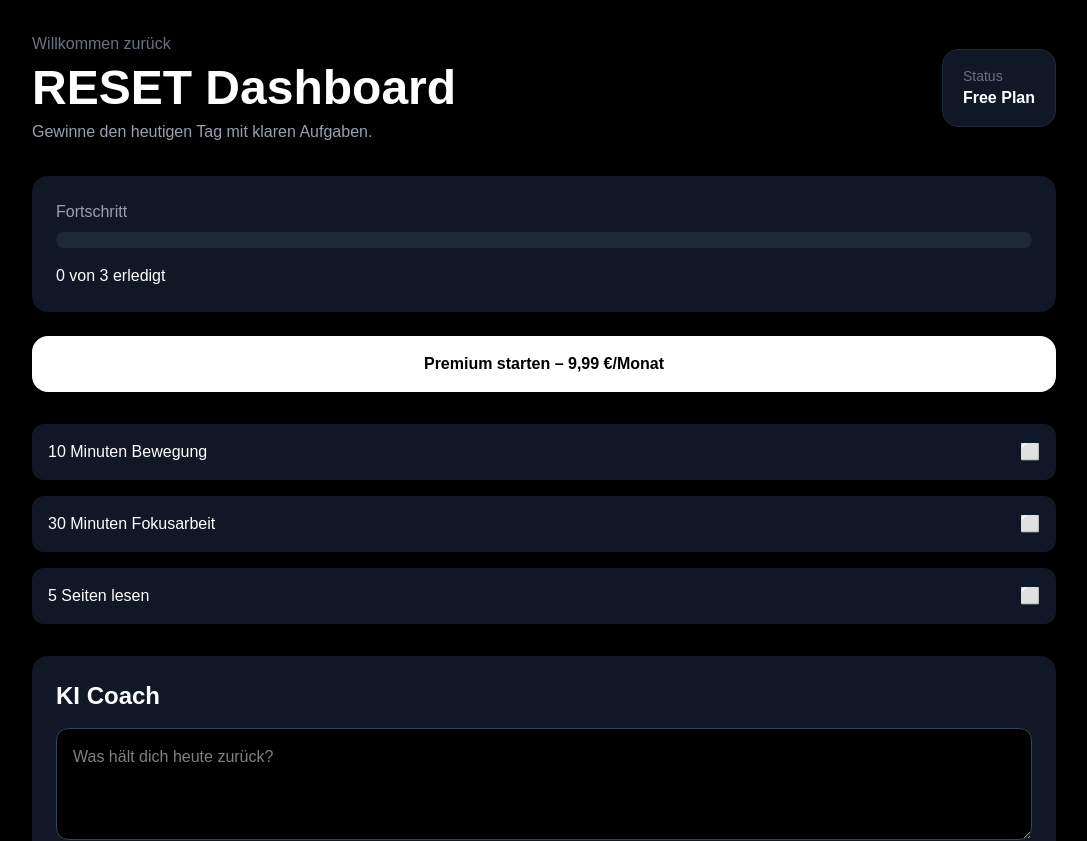
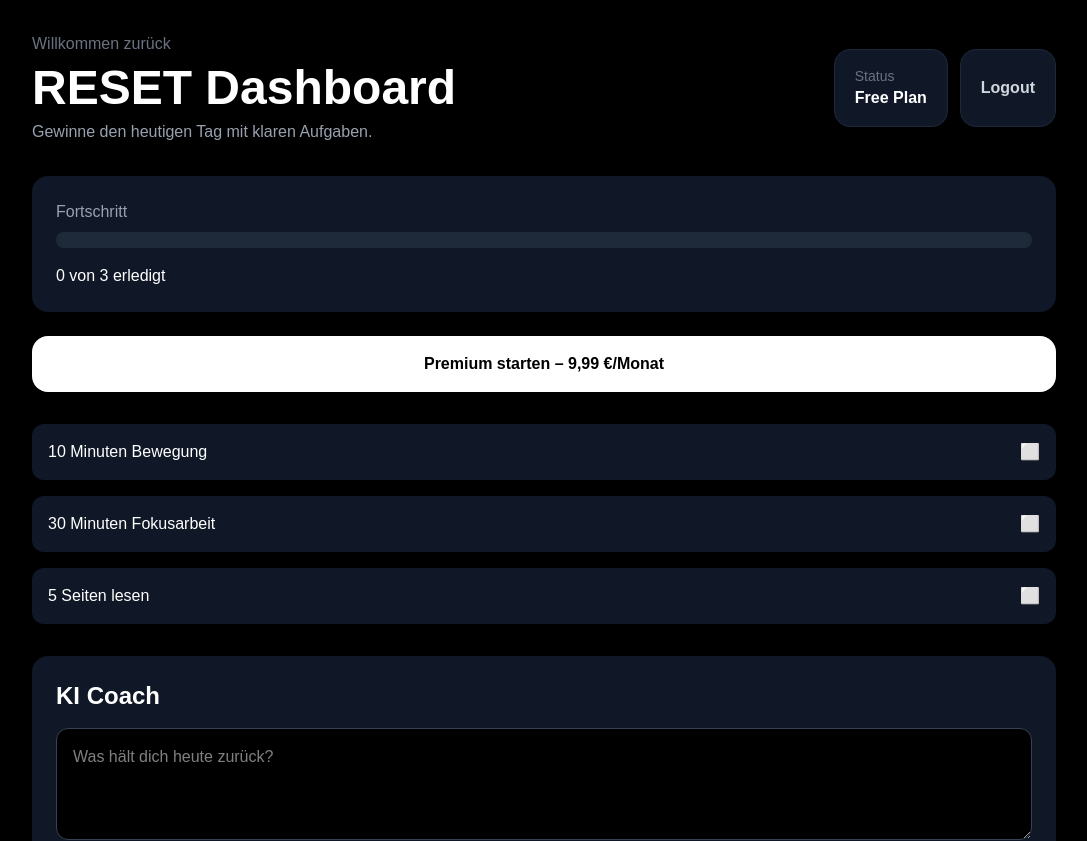
Before and after one commit to niklasgorbatschow06-a11y/reset-app, a Next.js app: page /dashboard in a window 1280 px wide. Shown: the top 841 px of the page, without its empty margins (96-1183 px from the left). Built offline with nearby package versions, Linux system fonts and the light colour scheme; no server answers; the database is empty.

Commit message:
add logout button

```diff
--- a/app/dashboard/page.js
+++ b/app/dashboard/page.js
@@ -120,12 +120,24 @@ export default function Dashboard() {
     </p>
   </div>
 
+  <div className="flex gap-3">
   <div className="bg-gray-900 border border-gray-800 rounded-2xl px-5 py-4">
     <p className="text-gray-500 text-sm">Status</p>
     <p className="font-bold">
       {premium ? 'Premium aktiv 🔥' : 'Free Plan'}
     </p>
   </div>
+
+  <button
+    onClick={async () => {
+      await supabase.auth.signOut()
+      window.location.href = '/'
+    }}
+    className="bg-gray-900 border border-gray-800 rounded-2xl px-5 py-4 font-bold text-gray-300 hover:text-white"
+  >
+    Logout
+  </button>
+</div>
 </div>
       {premium && (
         <div className="bg-yellow-500 text-black px-4 py-2 rounded-xl mb-6 font-bold">
```
